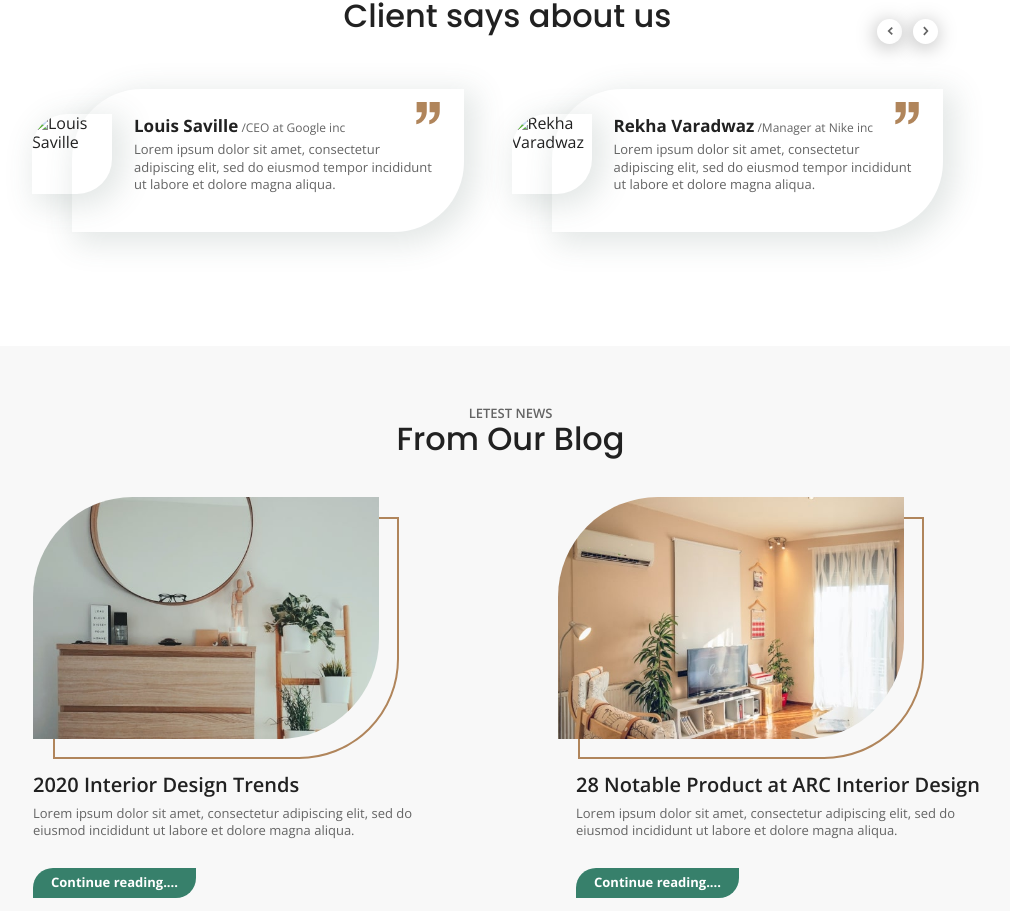
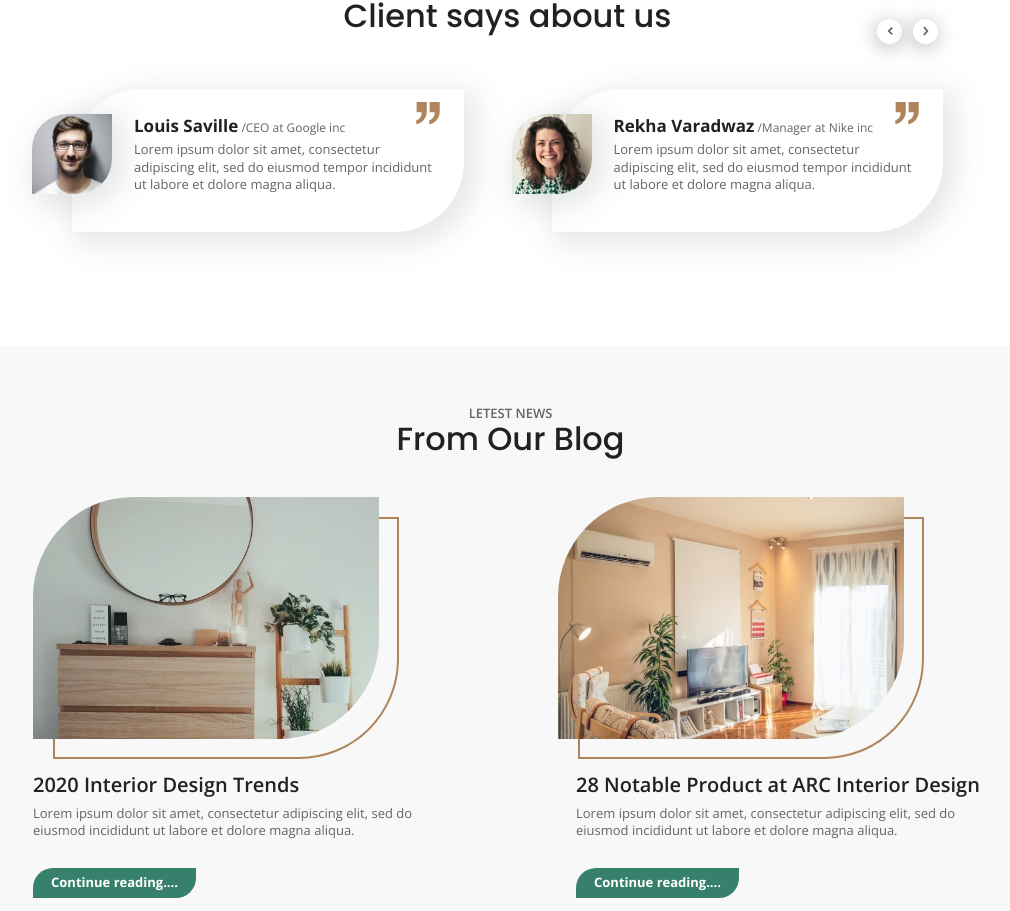
Before and after one commit to Zymbsis-fs/Home-Design, a plain HTML site: page index.html in a window 1280 px wide. Shown: the part 2688-3599 px from the top of the page, without its empty margins (152-1162 px from the left). Drawn offline with nearby package versions, Linux system fonts and the light colour scheme; the site is published under a folder, as on GitHub Pages, so addresses that start at the root find nothing.

Commit message:
fixed-review-photo

```diff
--- a/index.html
+++ b/index.html
@@ -328,7 +328,7 @@
             <li class="review-item">
               <img
                 class="review-img"
-                src="/images/photo1.jpg"
+                src="./images/photo1.jpg"
                 alt="Louis Saville"
                 width="80"
                 height="80"
@@ -349,7 +349,7 @@
             <li class="review-item">
               <img
                 class="review-img"
-                src="/images/photo2.jpg"
+                src="./images/photo2.jpg"
                 alt="Rekha Varadwaz"
                 width="80"
                 height="80"
```
